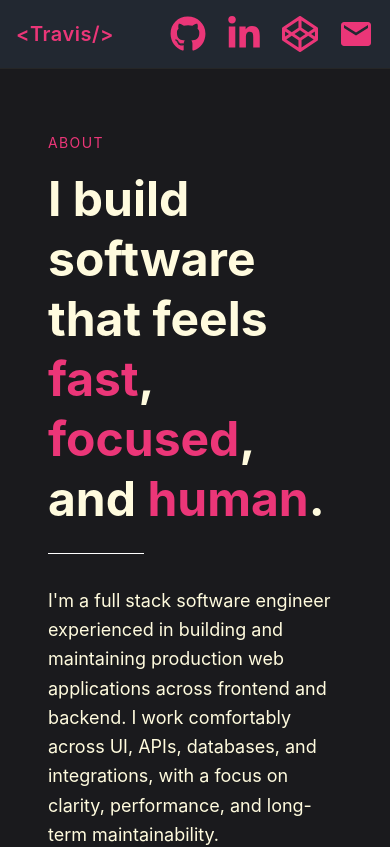
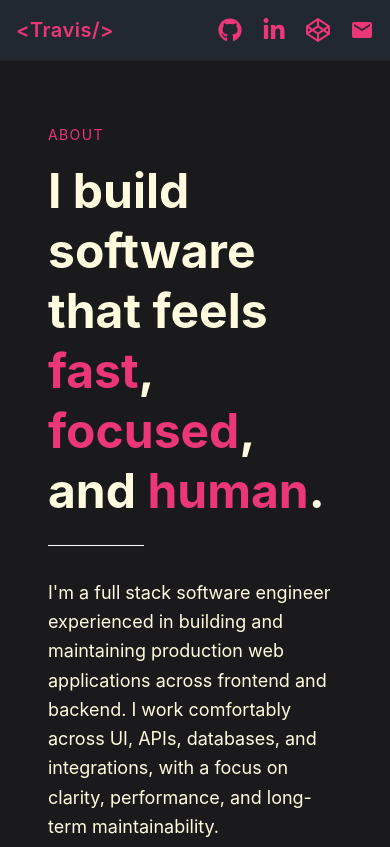
Before and after one commit to Travisaurus-Rex/portfolio, a Next.js app: page / in a window 390 px wide. Shown: the top 847 px of the page. Built offline with nearby package versions, Linux system fonts and the light colour scheme.

Commit message:
update link shelf icon sizes on mobile

```diff
--- a/src/components/LinkShelf.tsx
+++ b/src/components/LinkShelf.tsx
@@ -6,7 +6,7 @@ export function LinkShelf() {
     <div className="flex items-center justify-center space-x-5 text-neutral-400 lg:mt-12">
       <a
         href="https://github.com/Travisaurus-Rex"
-        className="text-4xl text-accent hover:text-contrast transition-colors"
+        className="text-2xl lg:text-4xl text-accent hover:text-contrast transition-colors"
         target="_blank"
         rel="noreferrer"
       >
@@ -14,7 +14,7 @@ export function LinkShelf() {
       </a>
       <a
         href="https://www.linkedin.com/in/travis-a-768637a2/"
-        className="text-4xl text-accent hover:text-contrast transition-colors"
+        className="text-2xl lg:text-4xl text-accent hover:text-contrast transition-colors"
         target="_blank"
         rel="noreferrer"
       >
@@ -22,7 +22,7 @@ export function LinkShelf() {
       </a>
       <a
         href="https://codepen.io/Travisaurus-Rex"
-        className="text-4xl text-accent hover:text-contrast transition-colors"
+        className="text-2xl lg:text-4xl text-accent hover:text-contrast transition-colors"
         target="_blank"
         rel="noreferrer"
       >
@@ -30,7 +30,7 @@ export function LinkShelf() {
       </a>
       <a
         href="mailto:tadamsdeveloper@gmail.com"
-        className="text-4xl text-accent hover:text-contrast transition-colors"
+        className="text-2xl lg:text-4xl text-accent hover:text-contrast transition-colors"
       >
         <MdEmail />
       </a>
```
